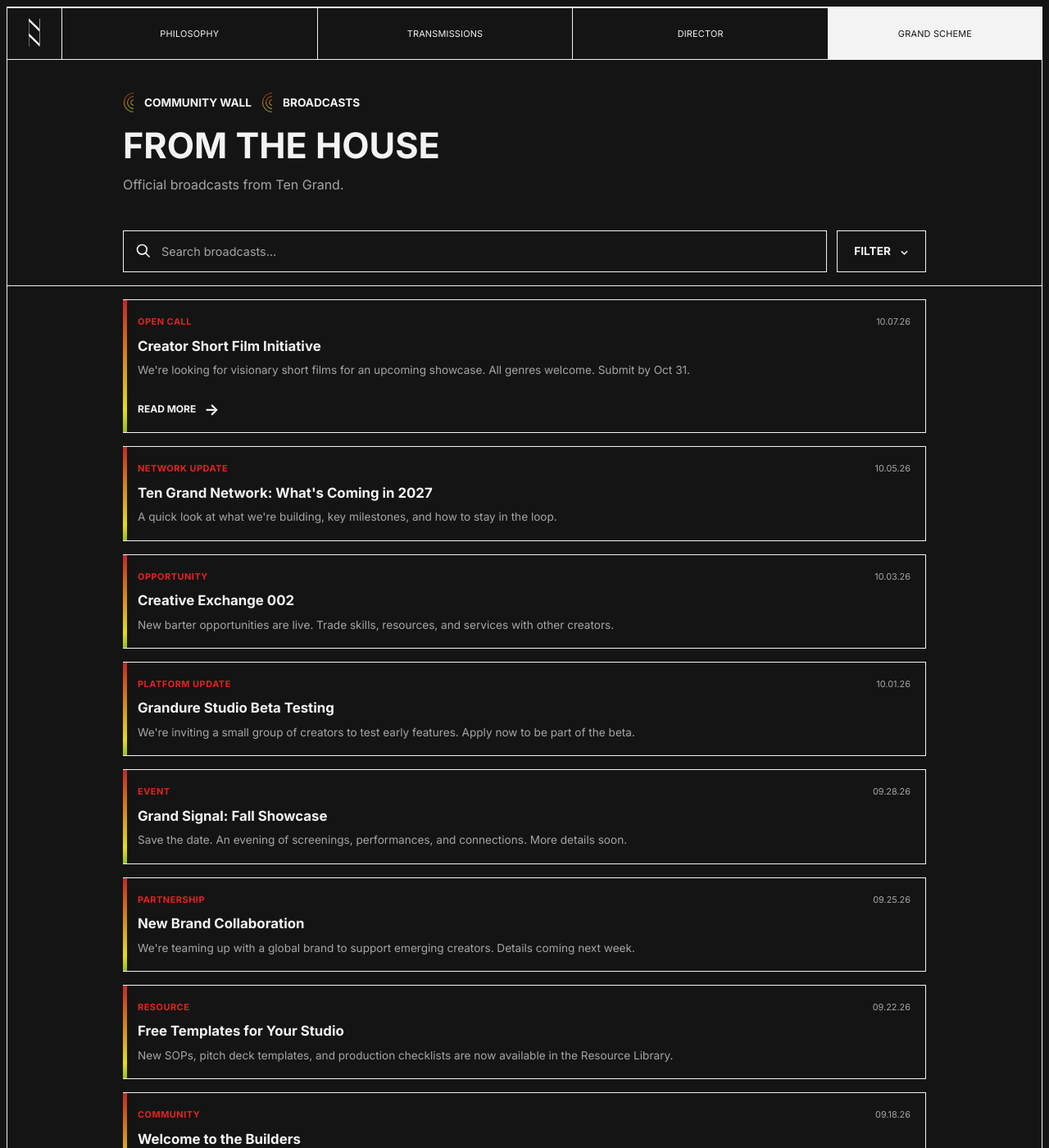
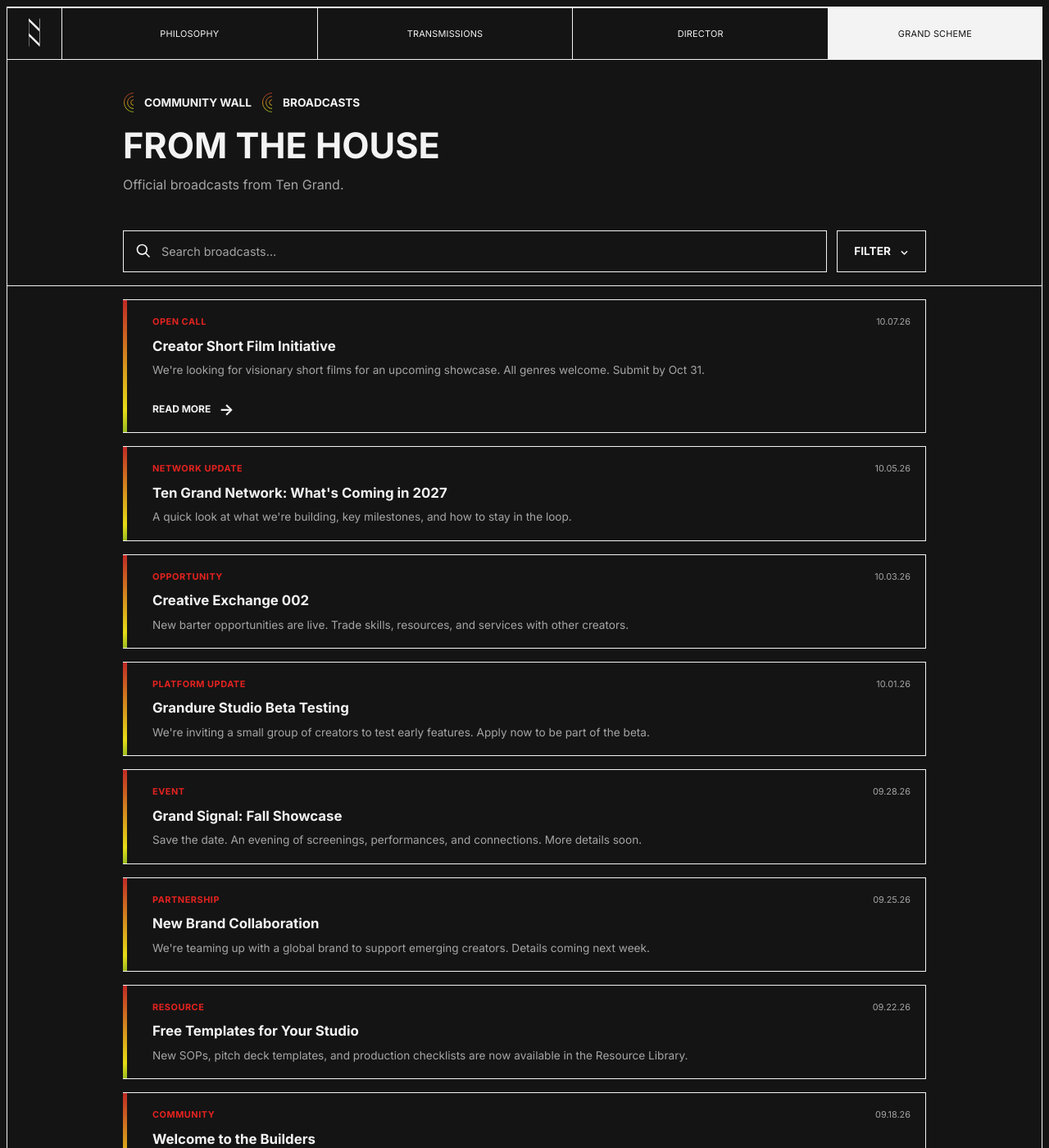
Before and after one commit to laindoe/ten-grand, a Jekyll site: the page built from broadcasts.html, in a window 1280 px wide and 1400 px high. Shown: the whole window at 82% size. Built offline with Jekyll 4.4.1, drawn with Linux system fonts in a browser that asks for light colours.

Commit message:
Align broadcast card text with section headings

```diff
--- a/broadcasts.html
+++ b/broadcasts.html
@@ -13,7 +13,7 @@
   <link rel="apple-touch-icon" href="{{ '/apple-touch-icon.png' | relative_url }}" />
   <link rel="stylesheet" href="{{ '/css/style.css' | relative_url }}?v=158" />
   <link rel="stylesheet" href="{{ '/css/broadcasts.css' | relative_url }}?v=5" />
-  <link rel="stylesheet" href="{{ '/css/broadcast-cards.css' | relative_url }}?v=27" />
+  <link rel="stylesheet" href="{{ '/css/broadcast-cards.css' | relative_url }}?v=30" />
 </head>
 <body>
   <div class="site-frame">
--- a/community-wall.html
+++ b/community-wall.html
@@ -15,7 +15,7 @@
   <link rel="stylesheet" href="{{ '/css/style.css' | relative_url }}?v=158" />
   <link rel="stylesheet" href="{{ '/css/cropper.min.css' | relative_url }}" />
   <link rel="stylesheet" href="{{ '/css/community-wall.css' | relative_url }}?v=92" />
-  <link rel="stylesheet" href="{{ '/css/broadcast-cards.css' | relative_url }}?v=27" />
+  <link rel="stylesheet" href="{{ '/css/broadcast-cards.css' | relative_url }}?v=30" />
 </head>
 <body>
 
--- a/css/broadcast-cards.css
+++ b/css/broadcast-cards.css
@@ -8,7 +8,7 @@
     linear-gradient(var(--color-card-border), var(--color-card-border)) top right / 100% 1px no-repeat,
     linear-gradient(var(--color-card-border), var(--color-card-border)) bottom right / 100% 1px no-repeat,
     linear-gradient(var(--color-card-border), var(--color-card-border)) top right / 1px 100% no-repeat;
-  padding: 19px 19px 19px 18px;
+  padding: 19px 19px 19px 36px;
   color: var(--color-text);
   overflow-wrap: anywhere;
 }
```
